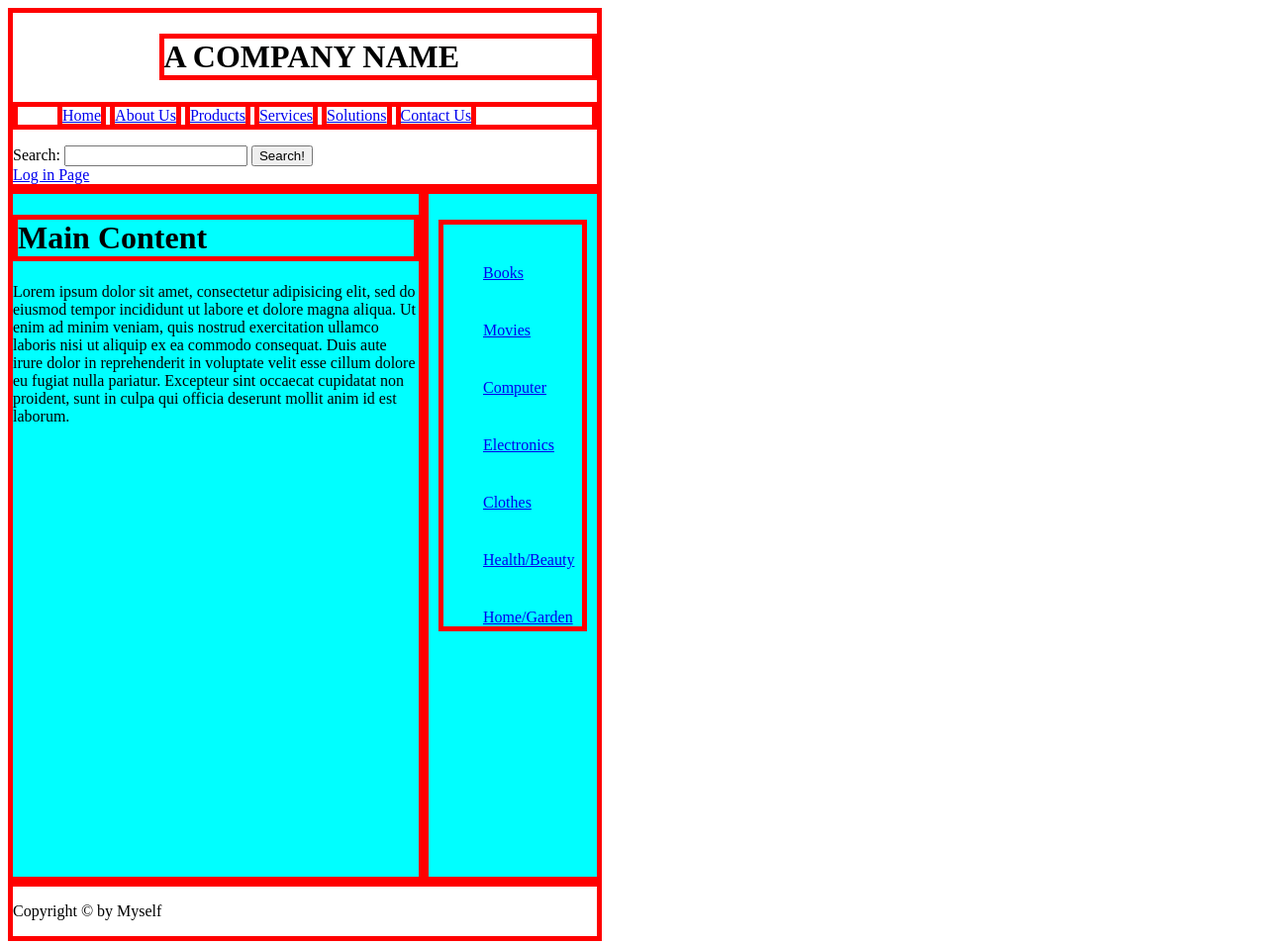
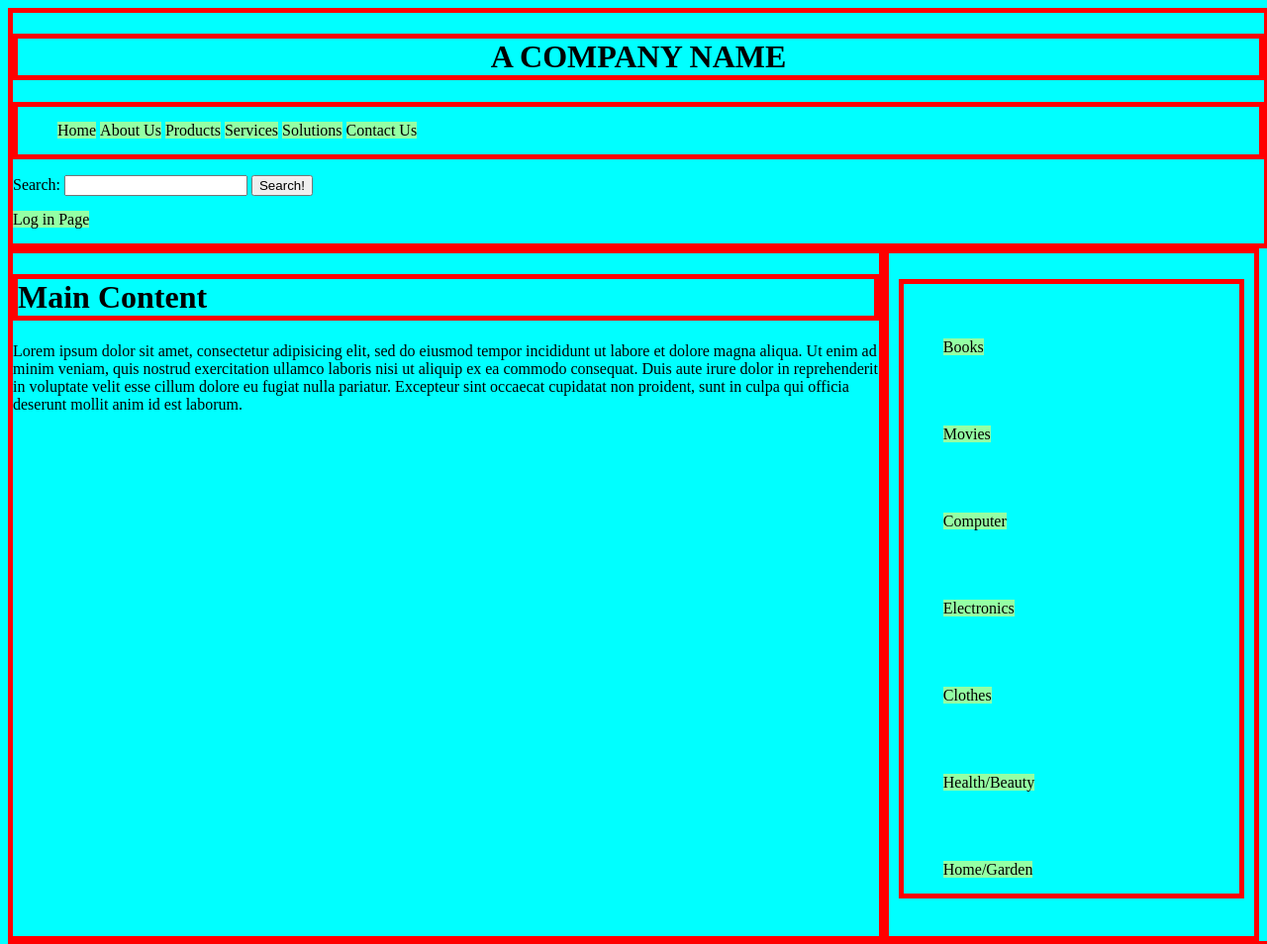
Before and after one commit to costik2020/0003-basic-website-structure, a plain HTML site: page index.html in a window 1280 px wide. Shown: the top 954 px of the page at 99% size. Drawn offline with Linux system fonts and the light colour scheme.

Commit message:
Woring on the navigation bar

```diff
--- a/styles/style.css
+++ b/styles/style.css
@@ -1,5 +1,12 @@
+html {
+	display: flex;
+	justify-content: center;
+}
+
 body {
-	float: left;
+	/*float: left;*/
+	background-color: #00FFFF;
+
 }
 
 h1 {
@@ -11,13 +18,14 @@ h1 {
 }
 
 .website-name {
-	margin-left: 25%;
+ 	/* margin-left: 25%; */
+	text-align: center;
 }
 
 .middle_of_page {
 	background-color: #00FFFF;
 	height: 700px;
-	width: 600px;
+	width: 100%;
 }
 
 .wrapper {
@@ -51,17 +59,46 @@ aside {
 
 header {
 	border: thick solid red;
+	width: 100%;
 
 }
 
+/*Styling the navigation bar*/
 .top_bar li {
-	border: thick solid red;
+	/* border: thick solid #94ffa4; */
+	width: 10px;
 	display: inline;
 }
 
 ul {
 	border: thick solid red;
 }
+
+a {
+  flex: 1;
+  text-decoration: none;
+  outline: none;
+  text-align: center;
+  line-height: 3;
+  color: black;
+}
+
+a:link, a:visited, a:focus {
+  background: #94ffa4;
+}
+
+a:hover {
+  background: orange;
+}
+
+a:active {
+  background: red;
+  color: white;
+}
+
+/*-------------------------*/
+
+
 
 aside ul li {
 	border-color: green;
@@ -75,4 +112,5 @@ aside ul li {
 footer {
 	border: thick solid red;
 	clear: both;
+	width: 100%;
 }
```
